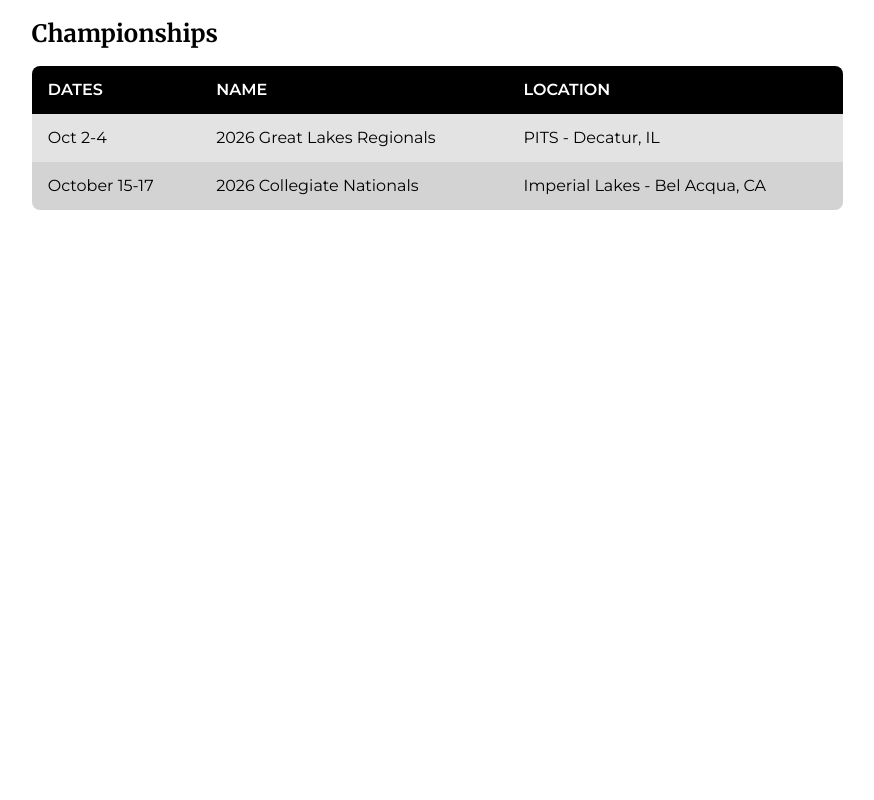
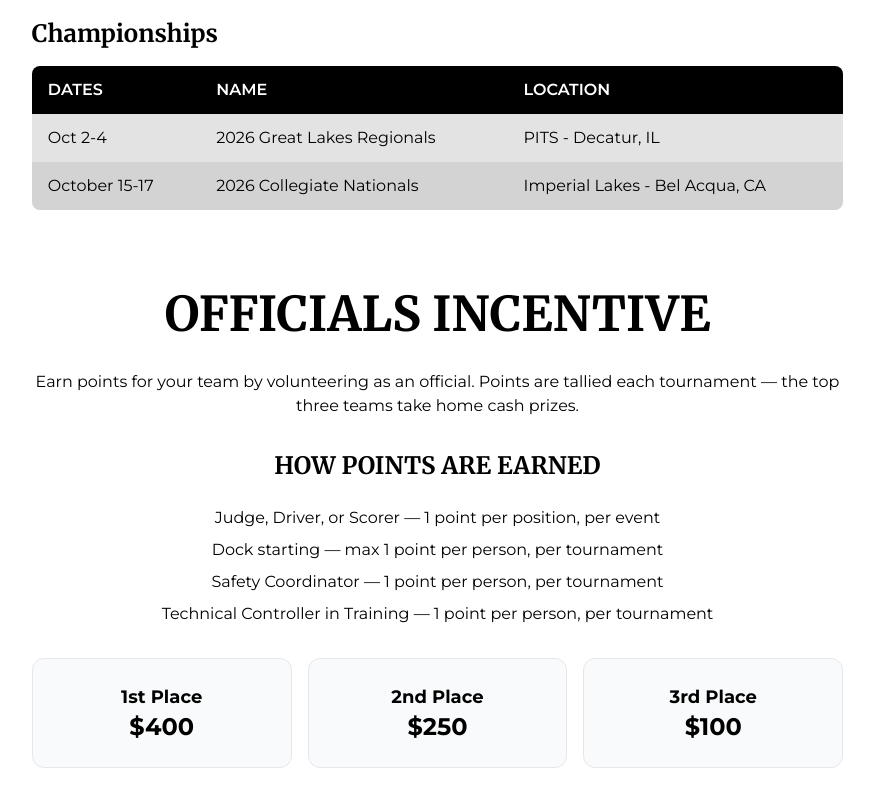
Before and after one commit to artjac19/glcwsa, a React (Vite) app: page / in a window 1280 px wide. Shown: the part 1285-2085 px from the top of the page, without its empty margins (195-1069 px from the left). Before the commit the page ends 1559 px from the top, so only its background shows below. Built offline with nearby package versions, Linux system fonts and the light colour scheme.

Commit message:
Update site

```diff
--- a/src/Home.tsx
+++ b/src/Home.tsx
@@ -100,6 +100,35 @@ function Home() {
           </div>
         </div>
         </div> {/* Close the max-width container div */}
+
+      <div className="mt-20">
+        <div id="officials-section" className="mb-8"></div>
+        <h2 className="mb-4 md:mb-6 lg:mb-8 text-3xl md:text-4xl lg:text-5xl font-bold text-center">OFFICIALS INCENTIVE</h2>
+        <div className="max-w-4xl mx-auto w-full sm:w-full md:w-4/5 lg:w-3/4 xl:w-2/3">
+          <p className="mb-8 text-center">Earn points for your team by volunteering as an official. Points are tallied each tournament — the top three teams take home cash prizes.</p>
+          <h3 className="text-xl md:text-2xl font-semibold mb-4 md:mb-6 text-center font-['Montserrat']">HOW POINTS ARE EARNED</h3>
+          <ul className="mb-8 space-y-2 text-center">
+            <li>Judge, Driver, or Scorer — 1 point per position, per event</li>
+            <li>Dock starting — max 1 point per person, per tournament</li>
+            <li>Safety Coordinator — 1 point per person, per tournament</li>
+            <li>Technical Controller in Training — 1 point per person, per tournament</li>
+          </ul>
+          <div className="grid grid-cols-1 md:grid-cols-3 gap-4 text-center">
+            <div className="bg-gray-50 border border-gray-200 rounded-xl px-6 py-6">
+              <p className="text-lg font-bold">1st Place</p>
+              <p className="text-2xl font-bold text-brand">$400</p>
+            </div>
+            <div className="bg-gray-50 border border-gray-200 rounded-xl px-6 py-6">
+              <p className="text-lg font-bold">2nd Place</p>
+              <p className="text-2xl font-bold text-brand">$250</p>
+            </div>
+            <div className="bg-gray-50 border border-gray-200 rounded-xl px-6 py-6">
+              <p className="text-lg font-bold">3rd Place</p>
+              <p className="text-2xl font-bold text-brand">$100</p>
+            </div>
+          </div>
+        </div>
+      </div>
       </div>
     </div>
   <FooterNav
```
